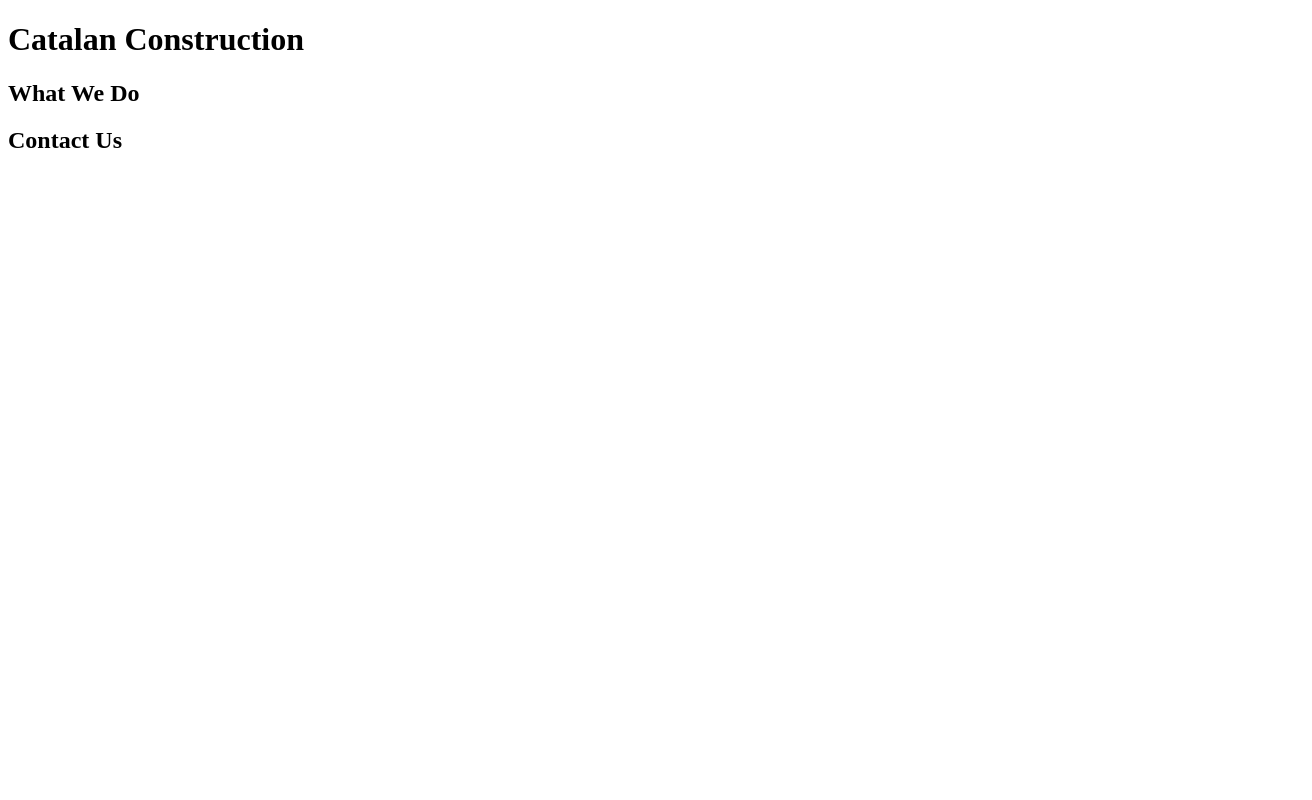
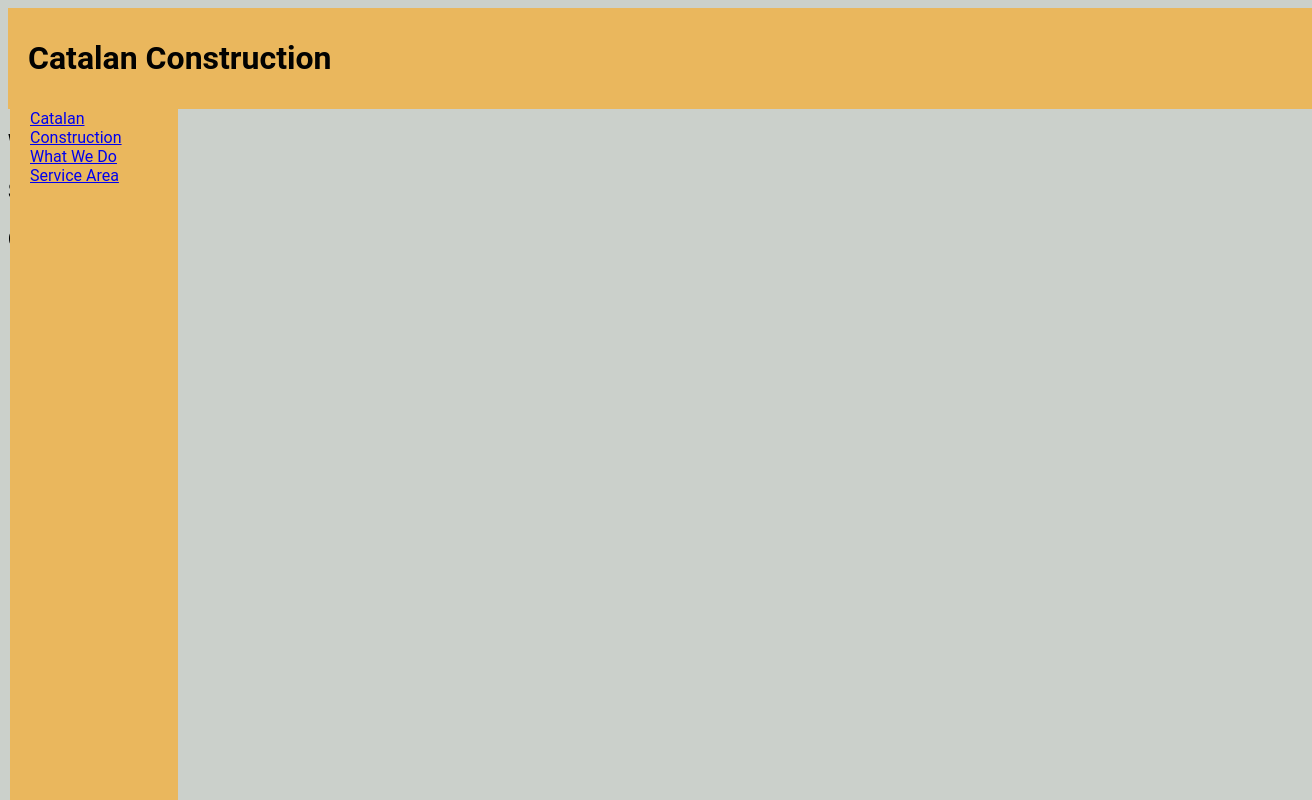
Before and after one commit to angelajulian/catCon, a plain HTML site: page index.html in a window 1280 px wide. Shown: the whole page, 1312 px wide, since content can reach past the window. Drawn offline with Linux system fonts and the light colour scheme.

Commit message:
added CSS and tried at a left nav

```diff
--- /dev/null
+++ b/assets/css/style.css
@@ -0,0 +1,40 @@
+/* apply styles to <header> */
+header {
+  padding: 10px 20px;
+  background-color: #eab75d;
+  z-index: 1;
+  top: 0;
+  left: 0;
+  width: 100%;
+}
+
+nav {
+  width: 100px;
+  float: left;
+  left: 10px;
+  display: inline;
+  height: 100%;
+  width: 10%;
+  position: fixed;
+  z-index: 1;
+  background-color: #eab75d;
+  padding: 10px 20px;
+}
+
+a {
+  font-family: "Roboto", sans-serif;
+}
+
+ul {
+  list-style-type: none;
+  margin: 0;
+  padding: 0;
+}
+
+/* apply styles to <body> */
+body {
+  /* more on this crazy alphanumerical value in a minute! */
+  color: #020201;
+  background-color: #cbd0cb;
+  font-family: "Roboto", sans-serif;
+}
--- a/index.html
+++ b/index.html
@@ -2,12 +2,20 @@
 <html lang="en">
   <head>
     <meta charset="UTF-8" />
+    <link rel="stylesheet" href="./assets/css/style.css" />
     <title>Catalan Construction</title>
   </head>
   <body>
     <!-- navigation -->
     <header>
       <h1>Catalan Construction</h1>
+      <nav class="sidenav">
+        <ul>
+          <li><a href="/">Catalan Construction</a></li>
+          <li><a href="#">What We Do</a></li>
+          <li><a href="#">Service Area</a></li>
+        </ul>
+      </nav>
     </header>
 
     <!-- hero/jumbotron -->
@@ -18,6 +26,11 @@
     <!-- "what we do" section -->
     <section>
       <h2>What We Do</h2>
+    </section>
+
+    <!-- "service area" section -->
+    <section>
+      <h2>Service Area</h2>
     </section>
 
     <!-- footer -->
```
Also changed, not shown: style.css (deleted).
